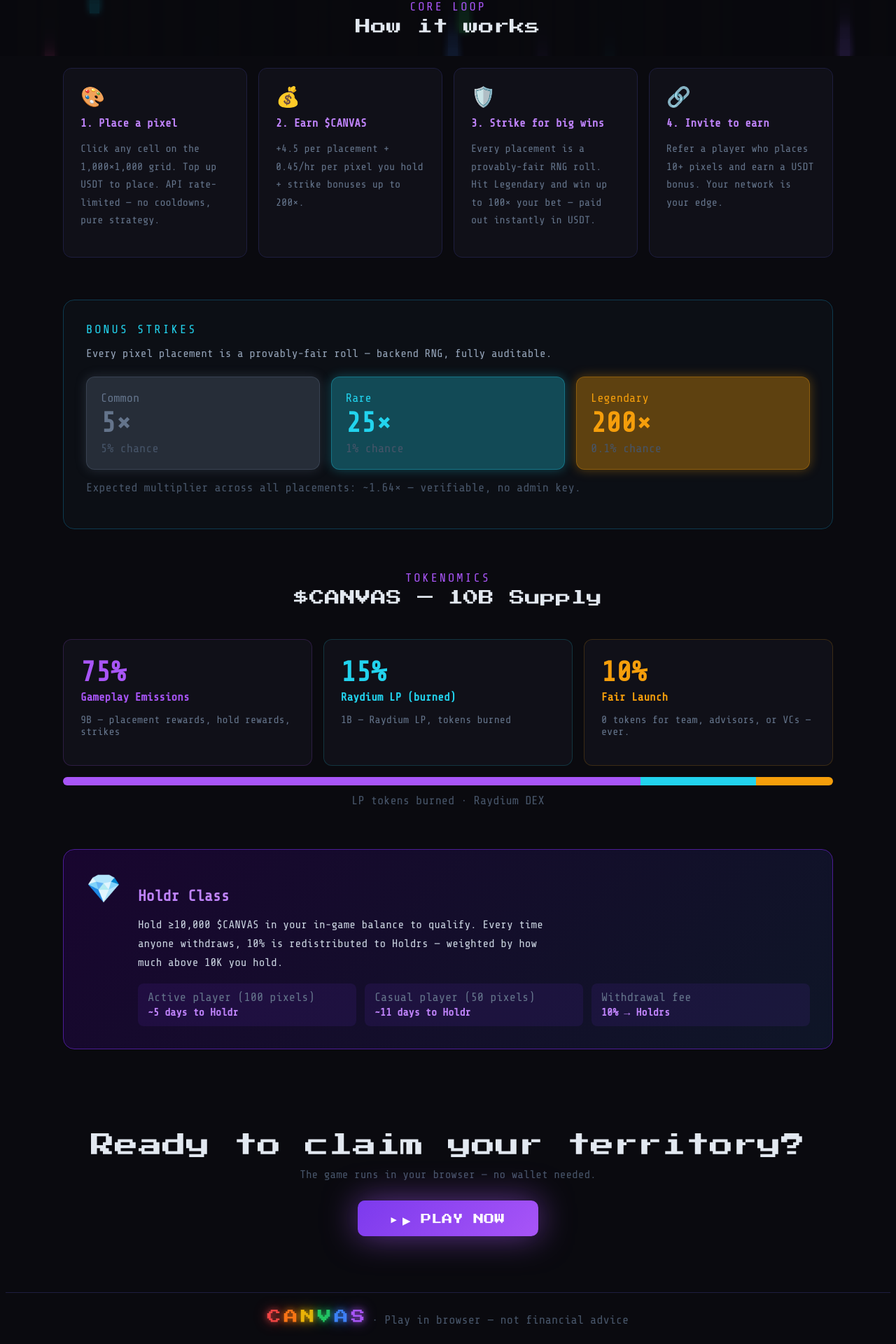
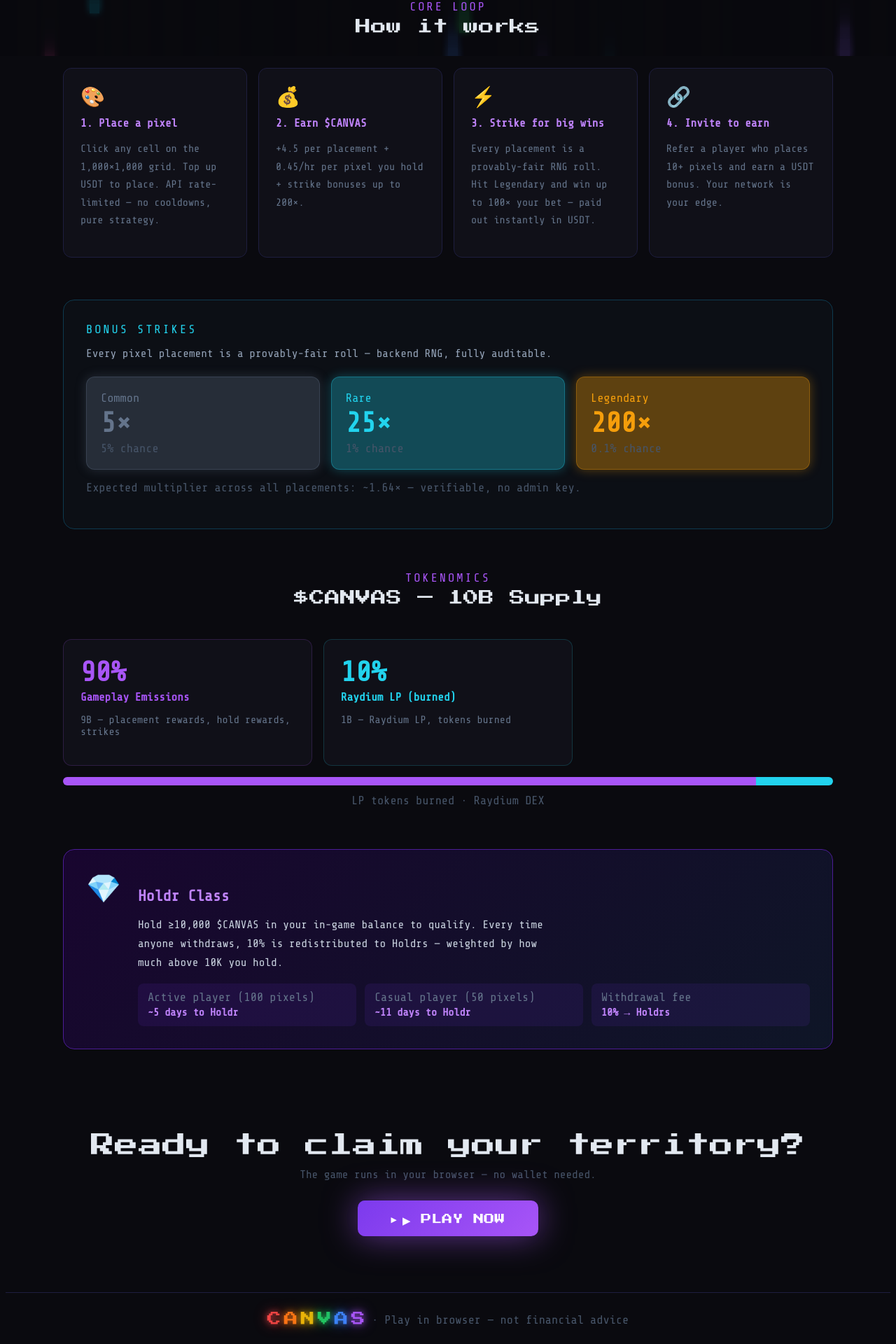
Before and after one commit to alnany/canvas, a Next.js app: page / in a window 1280 px wide. Shown: the part 720-2640 px from the top of the page at 70% size. Built offline with nearby package versions, Linux system fonts and the light colour scheme; no server answers.

Commit message:
fix: tokenomics 90/10, remove fair-launch, shield→⚡ step3, footer logo +3px

```diff
--- a/app/page.tsx
+++ b/app/page.tsx
@@ -152,14 +152,13 @@ export default function Home() {
   const STEPS = [
     { emoji:"🎨", label: T('step1_label'), desc: T('step1_desc') },
     { emoji:"💰", label: T('step2_label'), desc: T('step2_desc') },
-    { emoji:"🛡️", label: T('step3_label'), desc: T('step3_desc') },
+    { emoji:"⚡", label: T('step3_label'), desc: T('step3_desc') },
     { emoji:"🔗", label: T('step4_label'), desc: T('step4_desc') },
   ];
 
   const TOKENOMICS = [
-    { label: T('tok_gameplay'), pct:75, color:"#a855f7", sub: T('tok_gameplay_sub') },
-    { label: T('tok_lp'),       pct:15, color:"#22d3ee", sub: T('tok_lp_sub') },
-    { label: T('tok_dao'),      pct:10, color:"#f59e0b", sub: T('tok_dao_sub') },
+    { label: T('tok_gameplay'), pct:90, color:"#a855f7", sub: T('tok_gameplay_sub') },
+    { label: T('tok_lp'),       pct:10, color:"#22d3ee", sub: T('tok_lp_sub') },
   ];
 
   return (
@@ -318,7 +317,7 @@ export default function Home() {
 
         {/* FOOTER */}
         <footer className="lp-footer" style={{ borderTop:"1px solid #1e1e3f", textAlign:"center", fontSize:17, color:"#475569" }}>
-          <CanvasLogo size="sm" />
+          <span style={{display:"inline-block", position:"relative", top:3}}><CanvasLogo size="sm" /></span>
           {" · "}{T('footer_built')}
         </footer>
       </div>
```
